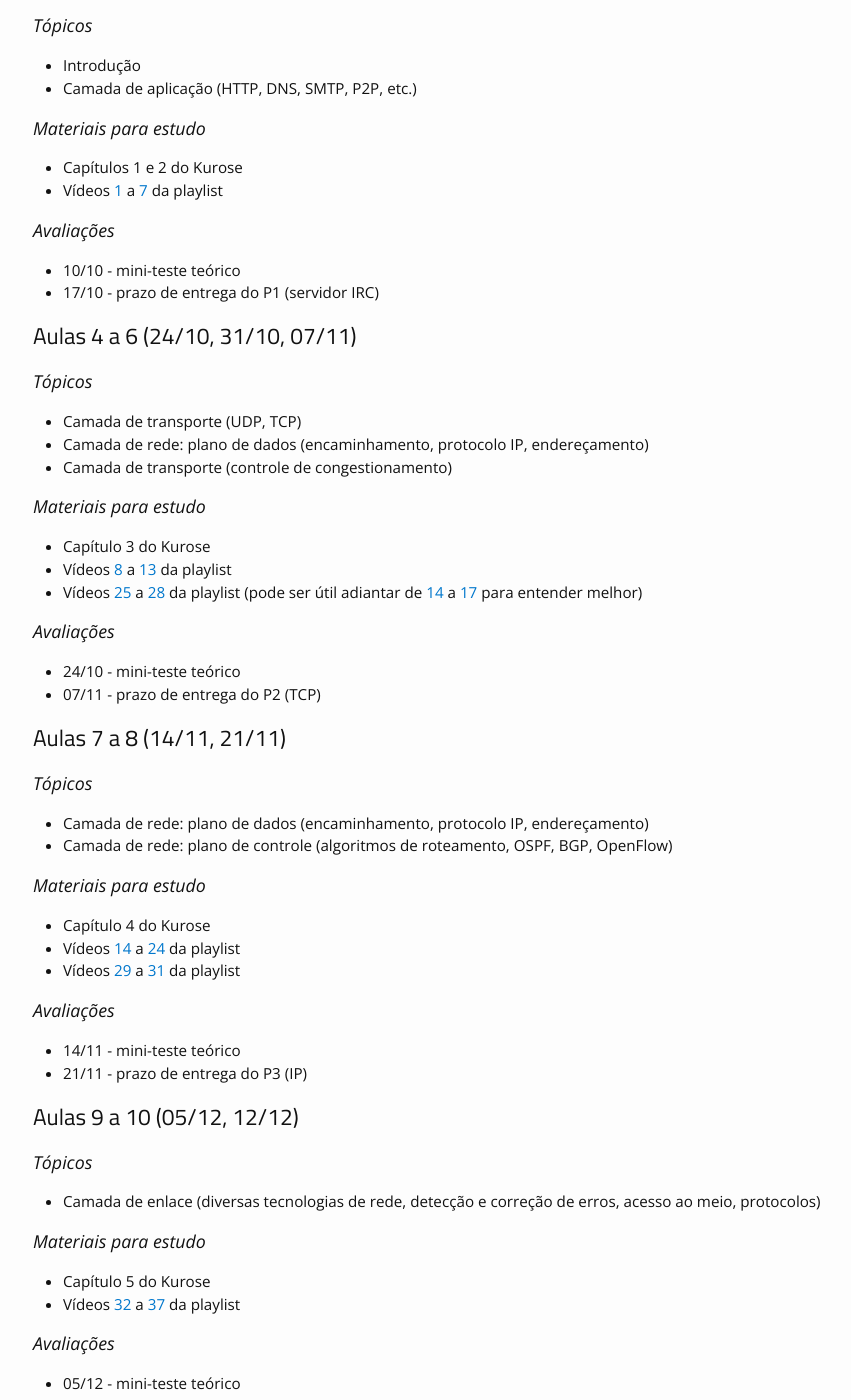
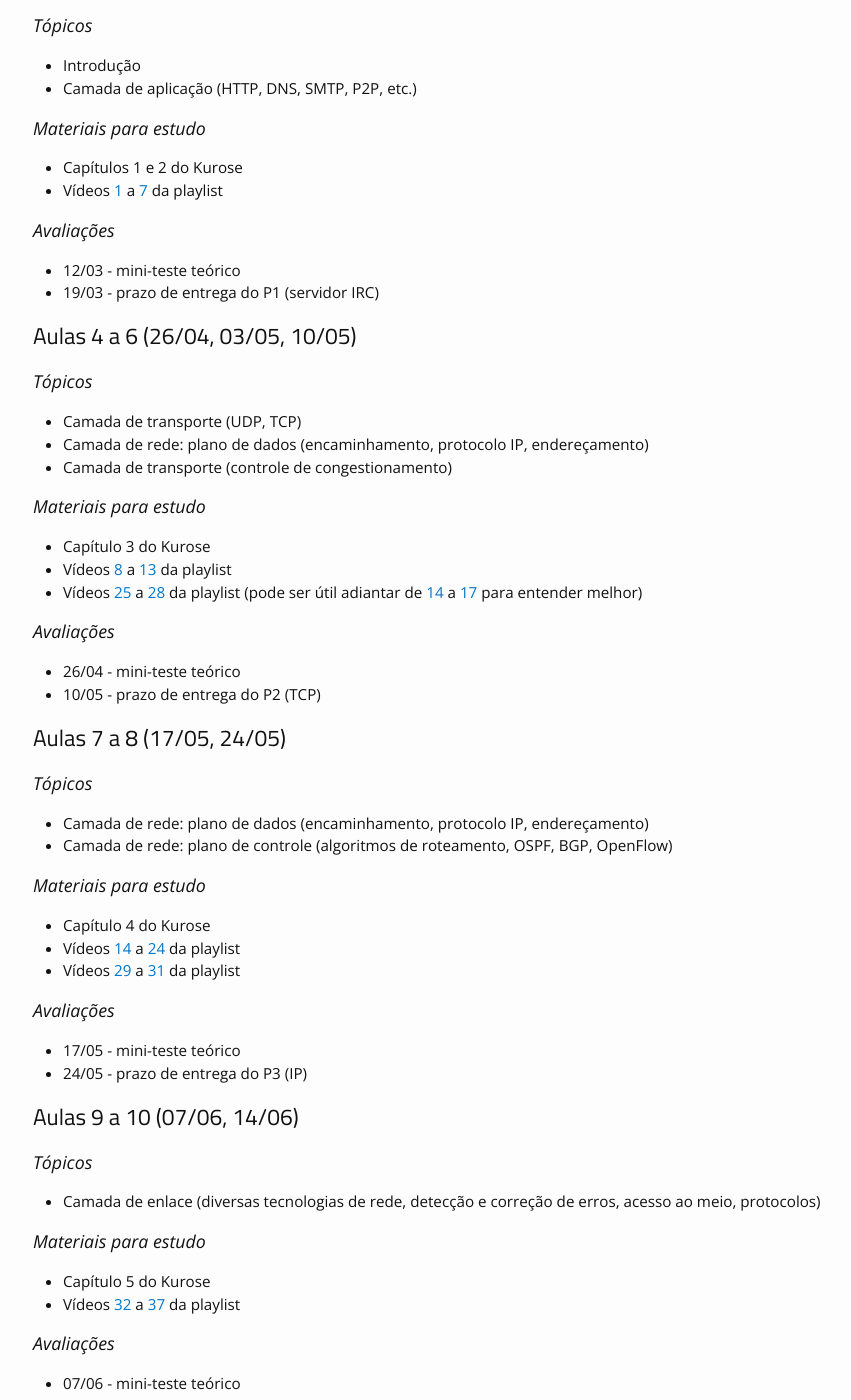
Before and after one commit to thotypous/redes-website, a Jekyll site: the page built from aulas.md, in a window 1280 px wide and 1400 px high, scrolled down 399 px. Shown: the whole window, without its empty margins (162-1013 px from the left). Built offline with Jekyll 4.4.1, drawn with Linux system fonts in a browser that asks for light colours; some of the changed text lies outside the part shown.

Commit message:
atualização inicial para 2024/1

```diff
--- a/aulas.md
+++ b/aulas.md
@@ -16,7 +16,7 @@ KUROSE, J.; ROSS, K. [Redes de computadores e a internet: uma abordagem top-down
 Por favor, verifique frequentemente pois esta agenda pode sofrer alterações.
 
 
-## Aulas 1 a 3 (03/10, 10/10, 17/10)
+## Aulas 1 a 3 (05/04, 12/04, 19/04)
 
 ### Tópicos
 
@@ -30,11 +30,11 @@ Por favor, verifique frequentemente pois esta agenda pode sofrer alterações.
 
 ### Avaliações
 
-* 10/10 - mini-teste teórico
-* 17/10 - prazo de entrega do P1 (servidor IRC)
+* 12/03 - mini-teste teórico
+* 19/03 - prazo de entrega do P1 (servidor IRC)
 
 
-## Aulas 4 a 6 (24/10, 31/10, 07/11)
+## Aulas 4 a 6 (26/04, 03/05, 10/05)
 
 ### Tópicos
 
@@ -50,10 +50,10 @@ Por favor, verifique frequentemente pois esta agenda pode sofrer alterações.
 
 ### Avaliações
 
-* 24/10 - mini-teste teórico
-* 07/11 - prazo de entrega do P2 (TCP)
+* 26/04 - mini-teste teórico
+* 10/05 - prazo de entrega do P2 (TCP)
 
-## Aulas 7 a 8 (14/11, 21/11)
+## Aulas 7 a 8 (17/05, 24/05)
 
 ### Tópicos
 
@@ -68,10 +68,10 @@ Por favor, verifique frequentemente pois esta agenda pode sofrer alterações.
 
 ### Avaliações
 
-* 14/11 - mini-teste teórico
-* 21/11 - prazo de entrega do P3 (IP)
+* 17/05 - mini-teste teórico
+* 24/05 - prazo de entrega do P3 (IP)
 
-## Aulas 9 a 10 (05/12, 12/12)
+## Aulas 9 a 10 (07/06, 14/06)
 
 ### Tópicos
 
@@ -84,10 +84,10 @@ Por favor, verifique frequentemente pois esta agenda pode sofrer alterações.
 
 ### Avaliações
 
-* 05/12 - mini-teste teórico
-* 12/12 - prazo de entrega do P4 (SLIP)
+* 07/06 - mini-teste teórico
+* 14/06 - prazo de entrega do P4 (SLIP)
 
-## Aula 11 (19/12)
+## Aula 11 (21/06)
 
 ### Tópicos
 
@@ -101,12 +101,12 @@ Por favor, verifique frequentemente pois esta agenda pode sofrer alterações.
 
 ### Avaliações
 
-* 19/12 - mini-teste teórico
+* 21/06 - mini-teste teórico
 
-## Aulas 12 a 14 (09/01, 16/01)
+## Aulas 12 a 14 (28/06, 05/07)
 
 * Desenvolvimento dos seminários
 
-## Aula 15 (23/01)
+## Aula 15 (12/07)
 
 * Apresentação dos seminários
```
Also changed, not shown: index.md (+3 -3 lines).
